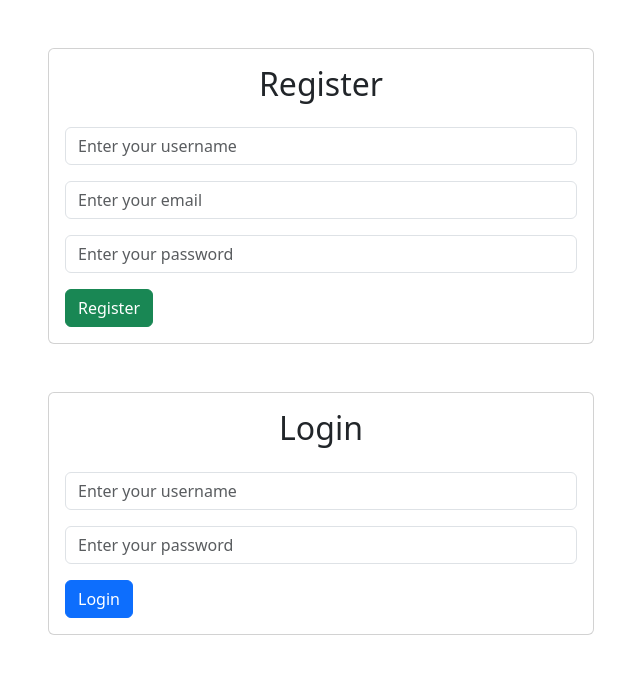
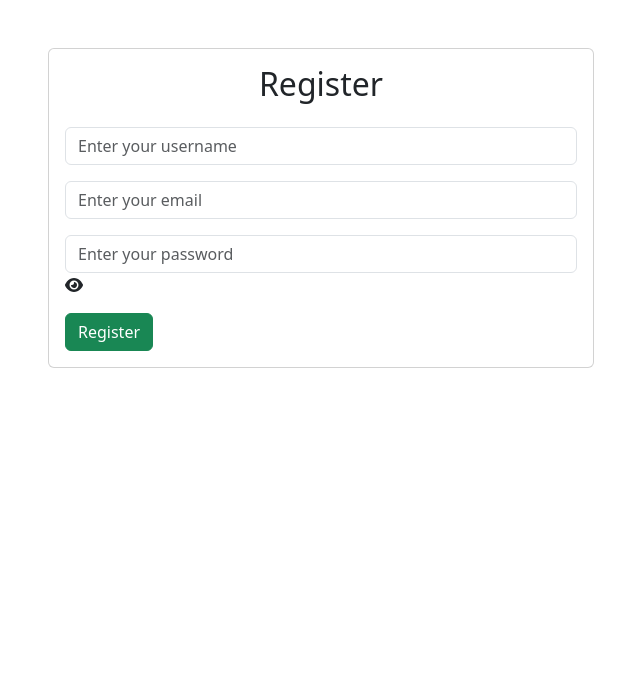
Before and after one commit to HMOUDOUELMehdi/CRUDS-REDUX, a React (Vite) app: page / in a window 1280 px wide. Shown: the top 674 px of the page, without its empty margins (319-959 px from the left). Built offline with nearby package versions, Linux system fonts and the light colour scheme.

Commit message:
register

```diff
--- /dev/null
+++ b/db.json
@@ -0,0 +1,22 @@
+{
+  "users": [
+    {
+      "id": "fab2",
+      "username": "mehdi-hmoudou",
+      "email": "mehdiahmoudou2@gmail.com",
+      "password": "222"
+    },
+    {
+      "id": "a305",
+      "username": "mehdi-hmoudou",
+      "email": "mehdiahmoudou2@gmail.com",
+      "password": "wwwwwwww"
+    },
+    {
+      "id": "9f51",
+      "username": "mehdi-hmoudou",
+      "email": "hmwdwmhdy@gmail.com",
+      "password": "hhhhh"
+    }
+  ]
+}
--- a/package.json
+++ b/package.json
@@ -10,10 +10,16 @@
     "preview": "vite preview"
   },
   "dependencies": {
+    "@fortawesome/fontawesome-svg-core": "^6.5.1",
+    "@fortawesome/free-solid-svg-icons": "^6.5.1",
+    "@fortawesome/react-fontawesome": "^0.2.0",
     "bootstrap": "^5.3.2",
+    "firebase": "^10.7.1",
+    "json-server": "^1.0.0-alpha.13",
     "react": "^18.2.0",
     "react-dom": "^18.2.0",
     "react-redux": "^9.0.4",
+    "react-router-dom": "^6.21.1",
     "redux": "^5.0.1"
   },
   "devDependencies": {
--- a/src/App.jsx
+++ b/src/App.jsx
@@ -1,10 +1,28 @@
-import UI from "./UI"
+// import UI from "./UI"
+import {
+  createBrowserRouter,
+  RouterProvider,
+} from "react-router-dom";
+import Register from "./Login && Rogister/Register";
+import Login from "./Login && Rogister/Login";
+
 
 function App() {
 
+  const router = createBrowserRouter([
+    {
+      path: "/",
+      element: <Register /> ,
+    },
+    {
+      path: "/Login",
+      element: <Login /> ,
+    },
+  ]);
+
   return (
     <>
-      <UI />
+    <RouterProvider router={router} />
     </>
   )
 }
--- a/src/Login && Rogister/Register.jsx
+++ b/src/Login && Rogister/Register.jsx
@@ -1,7 +1,71 @@
-import React from 'react';
+// Register.jsx
+import React, { useState } from 'react';
 import 'bootstrap/dist/css/bootstrap.min.css';
+import { connect } from 'react-redux';
+import { togglePasswordVisibility, saveInfo } from '../StoreDetails/Actions';
+import { FontAwesomeIcon } from '@fortawesome/react-fontawesome';
+import { faEye, faEyeSlash } from '@fortawesome/free-solid-svg-icons';
 
-const Register = () => {
+const Register = ({ isPasswordVisible, togglePasswordVisibility, dispatchSaveInfo }) => {
+  const passwordType = isPasswordVisible ? 'text' : 'password';
+
+  const [userInfo, setUserInfo] = useState({
+    username: '',
+    email: '',
+    password: '',
+  });
+
+  const [allUsers, setAllUsers] = useState([]);
+
+  const showAlert = (type, message) => {
+    setUserInfo((prevUserInfo) => ({ ...prevUserInfo, error: { type, message } }));
+  };
+
+  const handleChange = (e) => {
+    const { name, value } = e.target;
+    setUserInfo((prevUserInfo) => ({ ...prevUserInfo, [name]: value }));
+  };
+
+  const handleSubmit = async (e) => {
+    e.preventDefault();
+
+    const { username, email, password } = userInfo;
+
+    if (username === '' || email === '' || password === '') {
+      showAlert('danger', 'All inputs are required');
+      return;
+    }
+
+    try {
+      const response = await fetch('http://localhost:3000/users');
+      const data = await response.json();
+      setAllUsers(data);
+
+      if (allUsers.some((user) => user.email === email)) {
+        showAlert('danger', 'User with this email already exists');
+        return;
+      }
+
+      const registerResponse = await fetch('http://localhost:3000/users', {
+        method: 'POST',
+        headers: {
+          'Content-Type': 'application/json',
+        },
+        body: JSON.stringify(userInfo),
+      });
+
+      if (registerResponse.ok) {
+        dispatchSaveInfo(userInfo);
+        showAlert('success', 'Registration Success');
+      } else {
+        const errorData = await registerResponse.json();
+        showAlert('danger', `Registration failed: ${errorData.message}`);
+      }
+    } catch (error) {
+      showAlert('danger', 'Something went wrong');
+    }
+  };
+
   return (
     <div className="container my-5">
       <div className="row justify-content-center">
@@ -9,17 +73,58 @@ const Register = () => {
           <div className="card">
             <div className="card-body">
               <h2 className="card-title text-center mb-4">Register</h2>
-                            <form>
+              {userInfo.error && (
+                <div className={`alert alert-${userInfo.error.type}`} role="alert">
+                  {userInfo.error.message}
+                </div>
+              )}
+              <form onSubmit={handleSubmit}>
                 <div className="mb-3">
-                                    <input type="text" className="form-control" id="username" placeholder="Enter your username" />
+                  <input
+                    type="text"
+                    className="form-control"
+                    onChange={handleChange}
+                    name="username"
+                    placeholder="Enter your username"
+                    value={userInfo.username}
+                  />
                 </div>
                 <div className="mb-3">
-                                    <input type="email" className="form-control" id="email" placeholder="Enter your email" />
+                  <input
+                    type="email"
+                    className="form-control"
+                    onChange={handleChange}
+                    name="email"
+                    placeholder="Enter your email"
+                    value={userInfo.email}
+                  />
                 </div>
                 <div className="mb-3">
-                                    <input type="password" className="form-control" id="password" placeholder="Enter your password" />
+                  <input
+                    type={passwordType}
+                    className="form-control"
+                    onChange={handleChange}
+                    name="password"
+                    placeholder="Enter your password"
+                    value={userInfo.password}
+                  />
+                  {isPasswordVisible ? (
+                    <FontAwesomeIcon
+                      onClick={togglePasswordVisibility}
+                      icon={faEyeSlash}
+                      style={{ cursor: 'pointer' }}
+                    />
+                  ) : (
+                    <FontAwesomeIcon
+                      onClick={togglePasswordVisibility}
+                      icon={faEye}
+                      style={{ cursor: 'pointer' }}
+                    />
+                  )}
                 </div>
-                                <button type="submit" className="btn btn-success btn-block">Register</button>
+                <button type="submit" className="btn btn-success btn-block">
+                  Register
+                </button>
               </form>
             </div>
           </div>
@@ -27,6 +132,15 @@ const Register = () => {
       </div>
     </div>
   );
-}
+};
 
-export default Register;
+const mapStateToProps = (state) => ({
+  isPasswordVisible: state.password.isPasswordVisible,
+});
+
+const mapDispatchToProps = (dispatch) => ({
+  togglePasswordVisibility: () => dispatch(togglePasswordVisibility()),
+  dispatchSaveInfo: (userInfo) => dispatch(saveInfo(userInfo)),
+});
+
+export default connect(mapStateToProps, mapDispatchToProps)(Register);
--- a/src/StoreDetails/Actions.jsx
+++ b/src/StoreDetails/Actions.jsx
@@ -0,0 +1,12 @@
+// Actions.jsx
+export const TOGGLE_PASSWORD_VISIBILITY = 'TOGGLE_PASSWORD_VISIBILITY';
+export const SAVE_INFO = 'SAVE_INFO';
+
+export const togglePasswordVisibility = () => ({
+  type: TOGGLE_PASSWORD_VISIBILITY,
+});
+
+export const saveInfo = (userInfo) => ({
+  type: SAVE_INFO,
+  payload: userInfo,
+});
--- a/src/StoreDetails/Reducer.jsx
+++ b/src/StoreDetails/Reducer.jsx
@@ -0,0 +1,29 @@
+// Reducer.jsx
+const initialState = {
+  isPasswordVisible: false,
+  userInfo: {},
+};
+
+export const passwordReducer = (state = initialState, action) => {
+  switch (action.type) {
+    case 'TOGGLE_PASSWORD_VISIBILITY':
+      return { ...state, isPasswordVisible: !state.isPasswordVisible };
+    default:
+      return state;
+  }
+};
+
+export const saveInfoReducer = (state = initialState, action) => {
+  switch (action.type) {
+    case 'SAVE_INFO':
+      return {
+        ...state,
+        userInfo: {
+          ...state.userInfo,
+          ...action.payload,
+        },
+      };
+    default:
+      return state;
+  }
+};
--- /dev/null
+++ b/src/StoreDetails/RootReducer.jsx
@@ -0,0 +1,11 @@
+// RootReducer.jsx
+import { combineReducers } from 'redux';
+import { passwordReducer, saveInfoReducer } from './Reducer';
+
+const rootReducer = combineReducers({
+  password: passwordReducer,
+  saveInfo: saveInfoReducer,
+  // Add other reducers if needed
+});
+
+export default rootReducer;
--- a/src/StoreDetails/Store.jsx
+++ b/src/StoreDetails/Store.jsx
@@ -0,0 +1,4 @@
+// import { legacy_createStore } from "redux";
+// import RootReducer from "./RootReducer";
+
+// const Store = legacy_createStore(RootReducer)
--- a/src/main.jsx
+++ b/src/main.jsx
@@ -1,9 +1,13 @@
-import React from 'react'
-import ReactDOM from 'react-dom/client'
-import App from './App.jsx'
+import ReactDOM from "react-dom";
+import { createStore } from "redux";
+import { Provider } from "react-redux";
+import  appReducer  from "./StoreDetails/RootReducer";
+import App from "./App";
 
-ReactDOM.createRoot(document.getElementById('root')).render(
-  <React.StrictMode>
+const store = createStore(appReducer);
+
+ReactDOM.createRoot(document.getElementById("root")).render(
+  <Provider store={store}>
     <App />
-  </React.StrictMode>,
-)
+  </Provider>
+);
```
Also changed, not shown: src/Tasks/AddTasks.jsx (added), src/Tasks/ListTasks.jsx (added), src/Tasks/RemoveTasks.jsx (added), 1 other file (tests, documents, lock files or other folders). Lines whose indentation alone changed are shown as unchanged.
